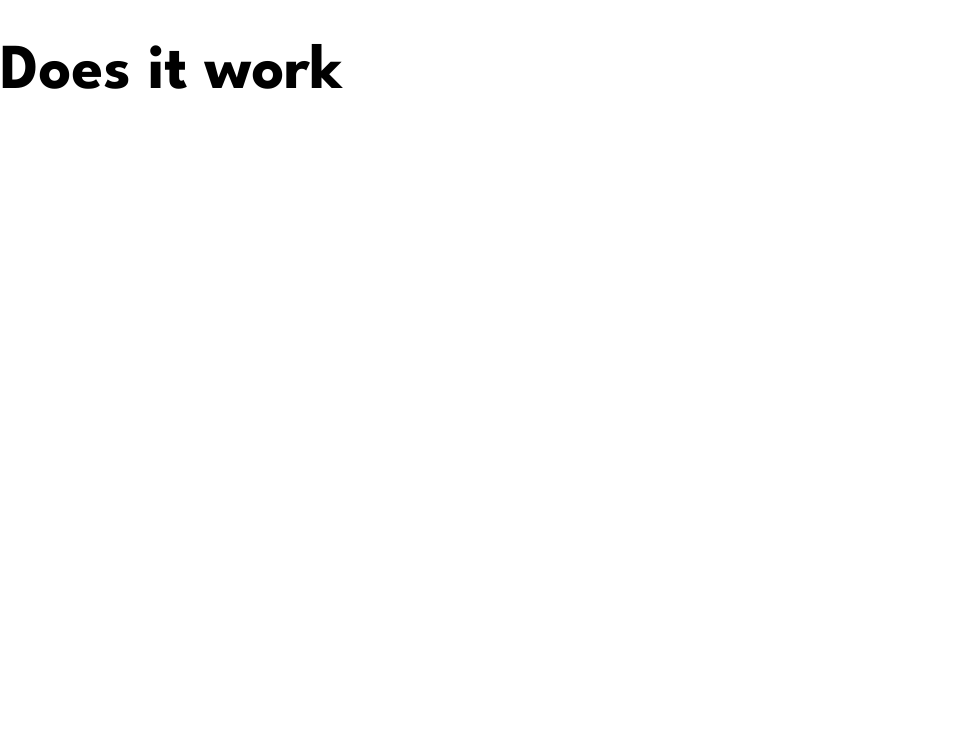
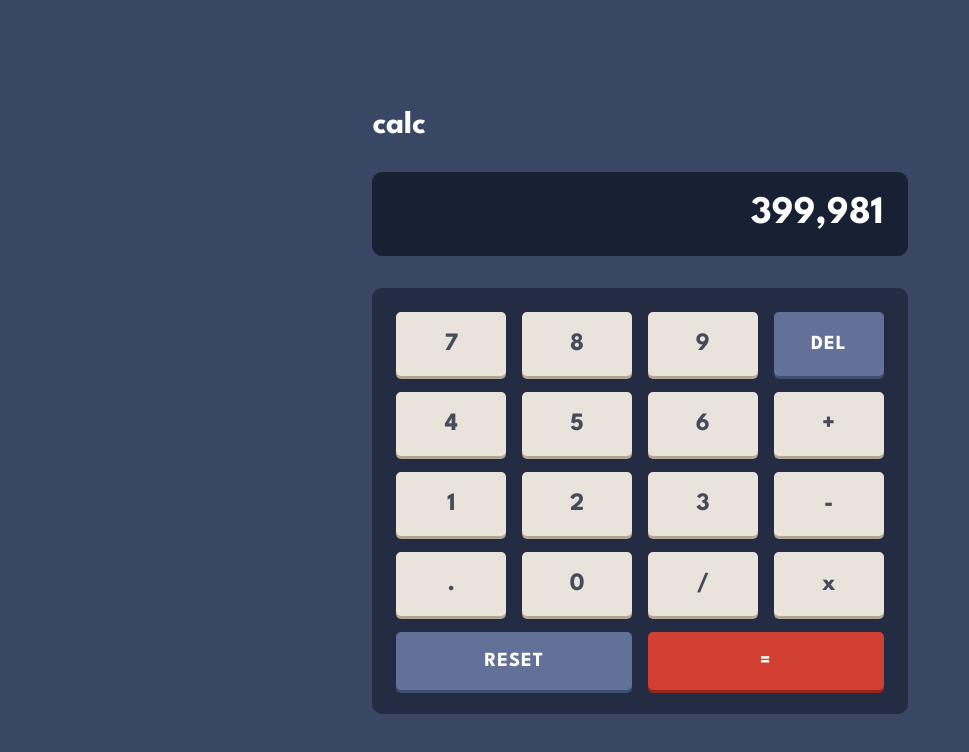
Before and after one commit to atharvpote/Calculator-App, a React app: page / in a window 1280 px wide. Shown: the whole page, without its empty margins (0-969 px from the left). Built offline with nearby package versions, Linux system fonts and the light colour scheme.

Commit message:
Built keypad and screen UI.

```diff
--- a/package.json
+++ b/package.json
@@ -9,11 +9,12 @@
     "start": "parcel",
     "build": "parcel build",
     "lint:css": "stylelint --customSyntax '@stylelint/postcss-css-in-js' './src/**/*.js'",
-    "lint:js": "eslint './src/**/*.{html,js}'",
+    "lint:js": "eslint './src/**/*.js'",
     "format": "prettier --write './src/**/*.{html,js}'"
   },
   "dependencies": {
     "polished": "^4.2.2",
+    "prop-types": "^15.8.1",
     "react": "^18.2.0",
     "react-dom": "^18.2.0",
     "react-is": "^18.2.0",
--- /dev/null
+++ b/src/components/container.js
@@ -0,0 +1,25 @@
+import { arrayOf, object } from "prop-types";
+import styled from "styled-components";
+import { fluidRange } from "polished";
+
+export function Container({ children }) {
+  console.log(children);
+
+  return <StyledContainer>{children}</StyledContainer>;
+}
+
+Container.propTypes = {
+  children: arrayOf(object),
+};
+
+const StyledContainer = styled.div`
+  ${fluidRange(
+    {
+      prop: "width",
+      fromSize: "280px",
+      toSize: "576px",
+    },
+    "280px",
+    "1440px"
+  )}
+`;
--- /dev/null
+++ b/src/components/header.js
@@ -0,0 +1,13 @@
+import styled from "styled-components";
+
+export function Header() {
+  return (
+    <StyledHeader>
+      <h1>calc</h1>
+    </StyledHeader>
+  );
+}
+
+const StyledHeader = styled.header`
+  margin-block: 1.5rem;
+`;
--- /dev/null
+++ b/src/components/index.js
@@ -0,0 +1,4 @@
+export * from "./header";
+export * from "./container";
+export * from "./screen";
+export * from "./keypad";
--- /dev/null
+++ b/src/components/keypad.js
@@ -0,0 +1,75 @@
+import styled from "styled-components";
+import { fontFamily, fontWeight, typeScale } from "../utils";
+
+export function Keypad() {
+  return (
+    <StyledKeypad>
+      <Button>7</Button>
+      <Button>8</Button>
+      <Button>9</Button>
+      <Del>DEL</Del>
+      <Button>4</Button>
+      <Button>5</Button>
+      <Button>6</Button>
+      <Button>+</Button>
+      <Button>1</Button>
+      <Button>2</Button>
+      <Button>3</Button>
+      <Button> -</Button>
+      <Button>.</Button>
+      <Button>0</Button>
+      <Button>/</Button>
+      <Button>x</Button>
+      <Reset>RESET</Reset>
+      <Equals> =</Equals>
+    </StyledKeypad>
+  );
+}
+
+const StyledKeypad = styled.div`
+  background-color: ${({ theme }) => theme.backgrounds.keypadBackground};
+  padding: 1.5rem;
+  border-radius: 10px;
+  display: grid;
+  place-content: center;
+  grid-template-columns: repeat(4, 1fr);
+  gap: 1rem;
+`;
+
+const Button = styled.button`
+  display: inline-block;
+  padding-block: 1.25rem;
+  width: 100%;
+  border: none;
+  border-radius: 5px;
+  font-family: ${fontFamily};
+  font-size: ${typeScale.heading4};
+  font-weight: ${fontWeight};
+  box-shadow: 0 3px 0 0 ${({ theme }) => theme.keys.normalKeys.keyShadow};
+  background-color: ${({ theme }) => theme.keys.normalKeys.keyBackground};
+  color: ${({ theme }) => theme.keys.normalKeys.keyText};
+  cursor: pointer;
+  transition: box-shadow 0.25s, transform 0.25s;
+
+  &:active {
+    box-shadow: 0 0 0 0 ${({ theme }) => theme.keys.normalKeys.keyShadow};
+    transform: translateY(3px);
+  }
+`;
+
+const Del = styled(Button)`
+  background-color: ${({ theme }) => theme.keys.delAndRestKeys.keyBackground};
+  color: ${({ theme }) => theme.keys.delAndRestKeys.keyText};
+  box-shadow: 0 3px 0 0 ${({ theme }) => theme.keys.delAndRestKeys.keyShadow};
+  font-size: ${typeScale.heading5};
+  letter-spacing: 1px;
+`;
+
+const Reset = styled(Del)`
+  grid-column: span 2;
+`;
+
+const Equals = styled(Reset)`
+  background-color: ${({ theme }) => theme.keys.equalsKey.keyBackground};
+  box-shadow: 0 3px 0 0 ${({ theme }) => theme.keys.equalsKey.keyShadow};
+`;
--- /dev/null
+++ b/src/components/screen.js
@@ -0,0 +1,15 @@
+import styled from "styled-components";
+import { typeScale } from "../utils";
+
+export function Screen() {
+  return <StyledScreen>399,981</StyledScreen>;
+}
+
+const StyledScreen = styled.div`
+  background-color: ${({ theme }) => theme.backgrounds.screenBackground};
+  margin-block: 2rem;
+  padding: 1.5rem;
+  border-radius: 10px;
+  font-size: ${typeScale.heading2};
+  text-align: right;
+`;
--- a/src/index.html
+++ b/src/index.html
@@ -11,7 +11,7 @@
       href="https://fonts.googleapis.com/css2?family=League+Spartan:wght@700&display=swap"
       rel="stylesheet"
     />
-    <title>Calculator</title>
+    <title>calc</title>
   </head>
   <body>
     <div id="root"></div>
--- a/src/index.js
+++ b/src/index.js
@@ -1,12 +1,20 @@
 import { createRoot } from "react-dom/client";
-import { GlobalStyles } from "./utils";
+import { ThemeProvider } from "styled-components";
+import { GlobalStyles, dark } from "./utils";
+import { Container, Header, Screen, Keypad } from "./components";
 
 const container = document.getElementById("root");
 const root = createRoot(container);
 
 root.render(
   <div>
-    <GlobalStyles />
-    <h1>Does it work</h1>
+    <ThemeProvider theme={dark}>
+      <GlobalStyles />
+      <Container>
+        <Header />
+        <Screen />
+        <Keypad />
+      </Container>
+    </ThemeProvider>
   </div>
 );
--- /dev/null
+++ b/src/stateManagement/index.js
@@ -0,0 +1 @@
+export * from "./stateContext";
--- a/src/utils/GlobalStyles.js
+++ b/src/utils/GlobalStyles.js
@@ -1,6 +1,5 @@
-import { remToPx } from "polished";
 import { createGlobalStyle } from "styled-components";
-import { fontFamily, typeScale } from "./typography";
+import { baseFontSize, fontFamily } from "./typography";
 
 export const GlobalStyles = createGlobalStyle`
 html{
@@ -14,6 +13,11 @@ html{
 body{
     margin: 0;
     font-family: ${fontFamily};
-    font-size: ${remToPx(typeScale.paragraph)};
+    font-size: ${baseFontSize}px;
+    min-height: 100vh;
+    display: grid;
+    place-content: center;
+    background-color: ${({ theme }) => theme.backgrounds.mainBackground};
+    color: ${({ theme }) => theme.text.title};
 }
 `;
--- a/src/utils/colors.js
+++ b/src/utils/colors.js
@@ -1,5 +1,5 @@
 export const backgroundColors = {
-  veryDarkDesaturatedBlueV1: "hsl(222, 26 %, 31 %)",
+  veryDarkDesaturatedBlueV1: "hsl(222, 26%, 31%)",
   veryDarkDesaturatedBlueV2: "hsl(223, 31%, 20%)",
   veryDarkDesaturatedBlueV3: "hsl(224, 36%, 15%)",
   lightGray: "hsl(0, 0%, 90%)",
@@ -32,7 +32,7 @@ export const keyColors = {
 
 export const textColors = {
   veryDarkGrayishBlue: "hsl(221, 14%, 31%)",
-  white: "hsl(0, 0, 100%)",
+  white: "hsl(0, 0%, 100%)",
   veryDarkGrayishYellow: "hsl(60, 10%, 19%)",
   lightYellow: "hsl(52, 100%, 62%)",
   veryDarkBlue: "hsl(198, 20%, 13%)",
--- a/src/utils/themes.js
+++ b/src/utils/themes.js
@@ -1,6 +1,6 @@
 import { backgroundColors, keyColors, textColors } from "./colors";
 
-export const theme1 = {
+export const dark = {
   backgrounds: {
     mainBackground: backgroundColors.veryDarkDesaturatedBlueV1,
     keypadBackground: backgroundColors.veryDarkDesaturatedBlueV2,
@@ -25,11 +25,14 @@ export const theme1 = {
   },
   toggle: {
     toggleColor: keyColors.red,
-    togglesBackground: backgroundColors.veryDarkDesaturatedBlueV2,
+    toggleBackground: backgroundColors.veryDarkDesaturatedBlueV2,
+  },
+  text: {
+    title: textColors.white,
   },
 };
 
-export const theme2 = {
+export const light = {
   backgrounds: {
     mainBackground: backgroundColors.lightGray,
     keypadBackground: backgroundColors.grayishRed,
@@ -56,9 +59,12 @@ export const theme2 = {
     toggleColor: keyColors.orange,
     togglesBackground: backgroundColors.grayishRed,
   },
+  text: {
+    title: textColors.veryDarkGrayishYellow,
+  },
 };
 
-export const theme3 = {
+export const purple = {
   backgrounds: {
     mainBackground: backgroundColors.veryDarkVioletV1,
     keypadBackground: backgroundColors.veryDarkVioletV2,
@@ -85,4 +91,7 @@ export const theme3 = {
     toggleColor: keyColors.pureCyan,
     togglesBackground: backgroundColors.veryDarkVioletV2,
   },
+  text: {
+    title: textColors.lightYellow,
+  },
 };
--- a/src/utils/typography.js
+++ b/src/utils/typography.js
@@ -2,9 +2,9 @@ import { rem } from "polished";
 
 export const fontFamily = `'League Spartan', sans-serif`;
 
-export const baseFontSize = 32;
+export const baseFontSize = 16;
 
-const scaleFactor = 1.125;
+const scaleFactor = 1.25;
 
 export const typeScale = {
   heading1: `${rem(baseFontSize * scaleFactor ** 5)}`,
```
Also changed, not shown: .eslintrc.json, src/stateManagement/stateContext.js (added).
